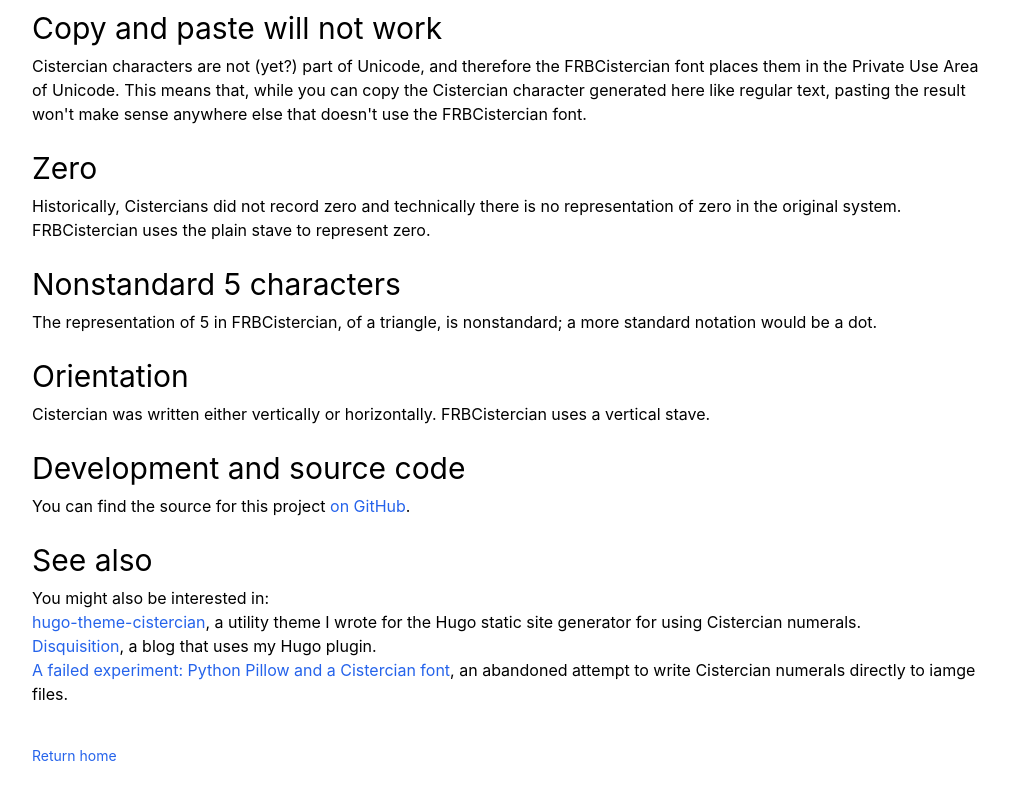
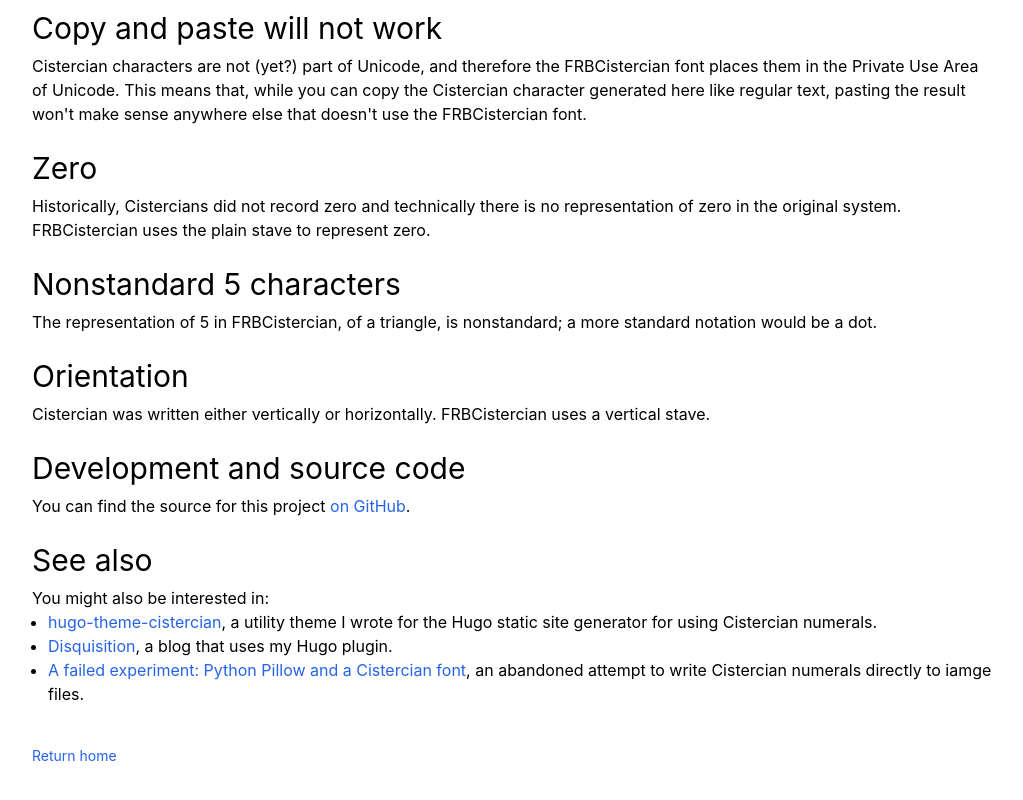
Before and after one commit to mrled/cistercian.js, a Next.js app: page /endnotes in a window 1280 px wide. Shown: the part 334-1134 px from the top of the page, without its empty margins (0-1023 px from the left). Built offline with nearby package versions, Linux system fonts and the light colour scheme.

Commit message:
Make list a disc list

```diff
--- a/pages/endnotes.tsx
+++ b/pages/endnotes.tsx
@@ -66,7 +66,7 @@
         <h2 className="text-3xl pt-4 ph-4">See also</h2>
         <p className="py-2">
           You might also be interested in:
-          <ul>
+          <ul className="list-disc ml-4">
             <li>
               <ExternalLink href="https://github.com/mrled/hugo-theme-cistercian">
                 hugo-theme-cistercian
```
